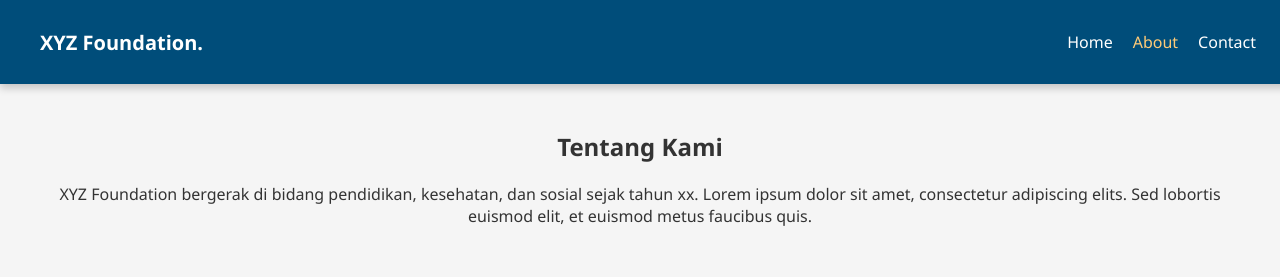
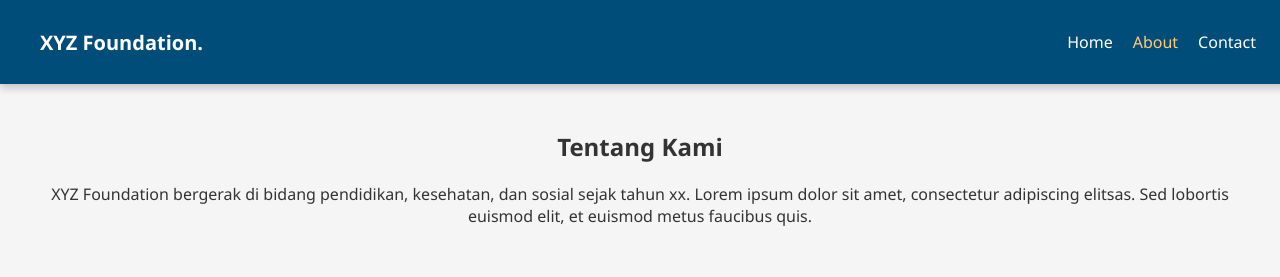
Before and after one commit to PtAdityaudiana/XYZ_Foundation, a plain HTML site: page Project_XYZ Foundation/about.html in a window 1280 px wide. Shown: the top 277 px of the page. Drawn offline with Linux system fonts and the light colour scheme.

Commit message:
First commit

```diff
--- a/Project_XYZ Foundation/about.html
+++ b/Project_XYZ Foundation/about.html
@@ -22,7 +22,7 @@
     <section class="intro">
       <h1>Tentang Kami</h1>
       <p>XYZ Foundation bergerak di bidang pendidikan, kesehatan, dan sosial sejak tahun xx.
-        Lorem ipsum dolor sit amet, consectetur adipiscing elits. Sed lobortis euismod elit, et euismod metus faucibus quis.
+        Lorem ipsum dolor sit amet, consectetur adipiscing elitsas. Sed lobortis euismod elit, et euismod metus faucibus quis.
       </p>
     </section>
 
```
